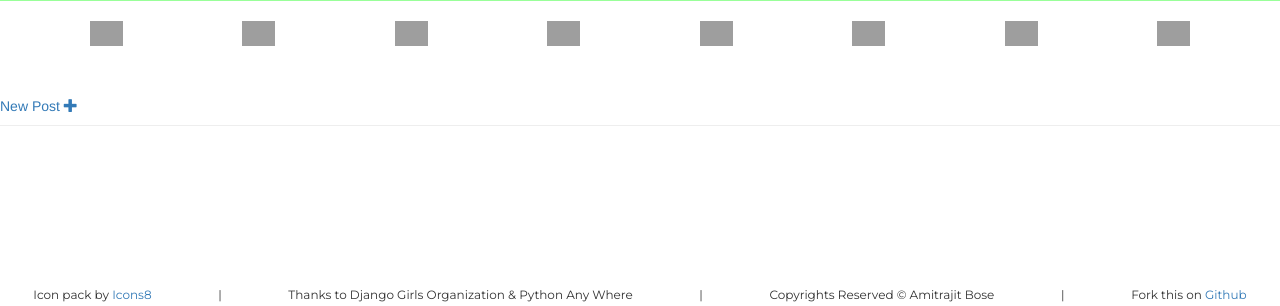
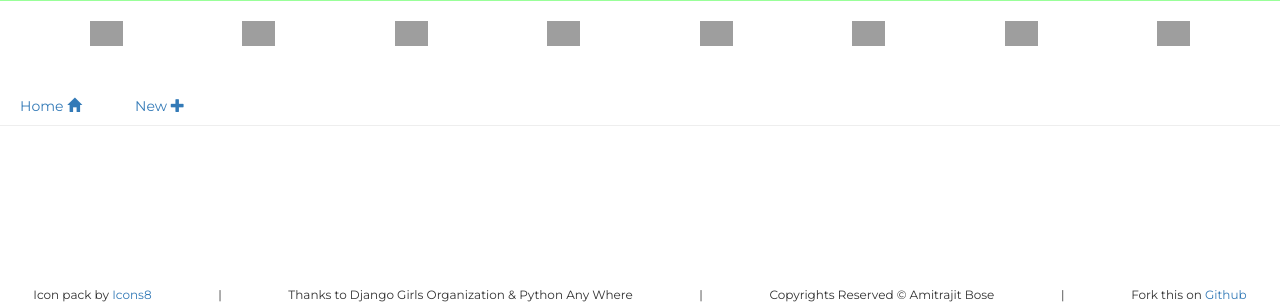
Before and after one commit to amitrajitbose/my-first-blog, a Django app: page / in a window 1280 px wide. Shown: the part 194-500 px from the top of the page. Run offline with Django 3.2, Linux system fonts and the light colour scheme; data that the repository does not hold is empty; some libraries are stand-ins or nearby versions; grey boxes are pictures that could not be loaded.

Commit message:
Add home button

```diff
--- a/blog/templates/blog/base.html
+++ b/blog/templates/blog/base.html
@@ -33,7 +33,8 @@
             <a href="https://sites.google.com/view/abose" target="_blank"><img src="https://png.icons8.com/ios-glyphs/64/000000/resume.png" class="btn-port" alt="Portfolio"  height="25" width=auto></a>
         </div>
         <div class="page-header">
-            <a href="{% url 'post_new' %}" class="top-menu">New Post <span class="glyphicon glyphicon-plus"></span></a>
+            <a style="padding-left: 20px; font-family: 'Montserrat', sans-serif;" href="{% url 'post_list' %}" class="top-menu">Home <span class="glyphicon glyphicon-home"></span></a>
+            <a style="padding-left: 50px; font-family: 'Montserrat', sans-serif;" href="{% url 'post_new' %}" class="top-menu">New <span class="glyphicon glyphicon-plus"></span></a>
         </div>
 
         {% block content %}
```
